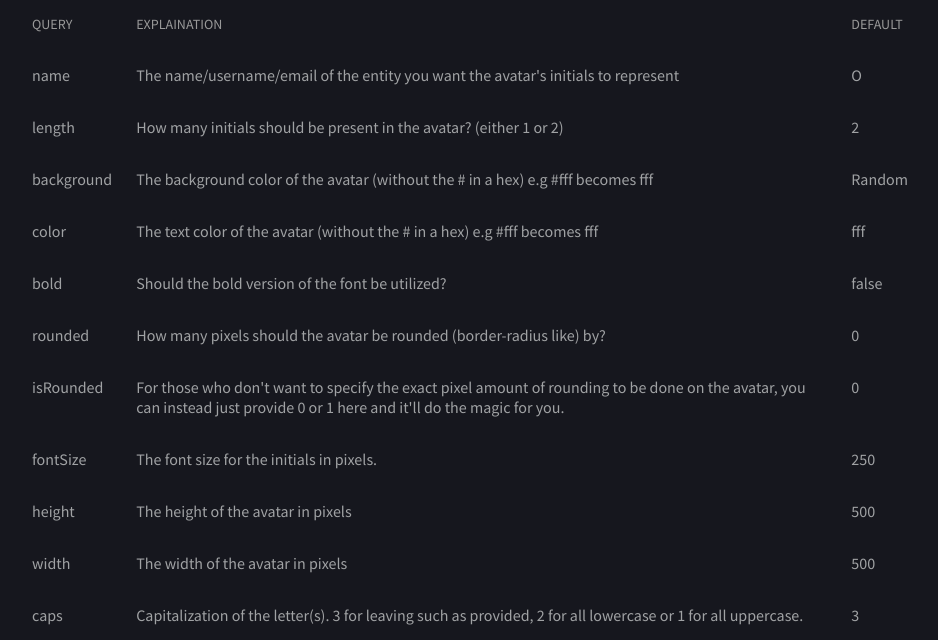
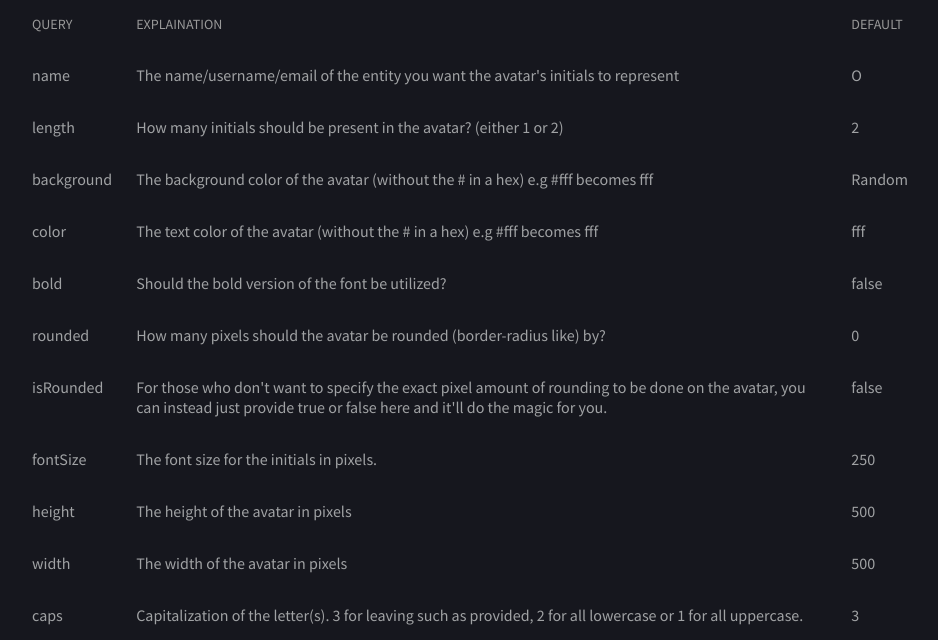
Before and after one commit to eddiejibson/avatars, a PHP site: page / in a window 1280 px wide. Shown: the part 808-1448 px from the top of the page, without its empty margins (170-1108 px from the left). Run offline with PHP 8.4, Linux system fonts and the light colour scheme.

Commit message:
Allow true/false on isRounded

```diff
--- a/generator.php
+++ b/generator.php
@@ -10,7 +10,7 @@ $length = isset($_GET["length"]) ? intval($_GET["length"]) : 2;
 $width = isset($_GET["width"]) ? intval($_GET["width"]) : "500";
 $height = isset($_GET["height"]) ? intval($_GET["height"]) : "500";
 $font_size = isset($_GET["fontSize"]) ? intval($_GET["fontSize"]) : "250";
-$rounded = isset($_GET["rounded"]) ? intval($_GET["rounded"]) : (isset($_GET["isRounded"]) && $_GET["isRounded"] == "1") ? "50" : "0";
+$rounded = isset($_GET["rounded"]) ? intval($_GET["rounded"]) : (isset($_GET["isRounded"]) && $_GET["isRounded"] == "true") ? "50" : "0";
 $capitalize = (isset($_GET["caps"]) && $_GET["caps"] == "1") ? true : false;
 $lowercase = (isset($_GET["caps"]) && $_GET["caps"] == "2") ? true : false;
 $bold = (isset($_GET["bold"]) && $_GET["bold"] == "true") ? true : false;
--- a/index.html
+++ b/index.html
@@ -460,8 +460,8 @@
                         </tr>
                         <tr>
                             <td>isRounded</td>
-                            <td>For those who don't want to specify the exact pixel amount of rounding to be done on the avatar, you can instead just provide 0 or 1 here and it'll do the magic for you.</td>
-                            <td>0</td>
+                            <td>For those who don't want to specify the exact pixel amount of rounding to be done on the avatar, you can instead just provide true or false here and it'll do the magic for you.</td>
+                            <td>false</td>
                         </tr>
                         <tr>
                             <td>fontSize</td>
```
